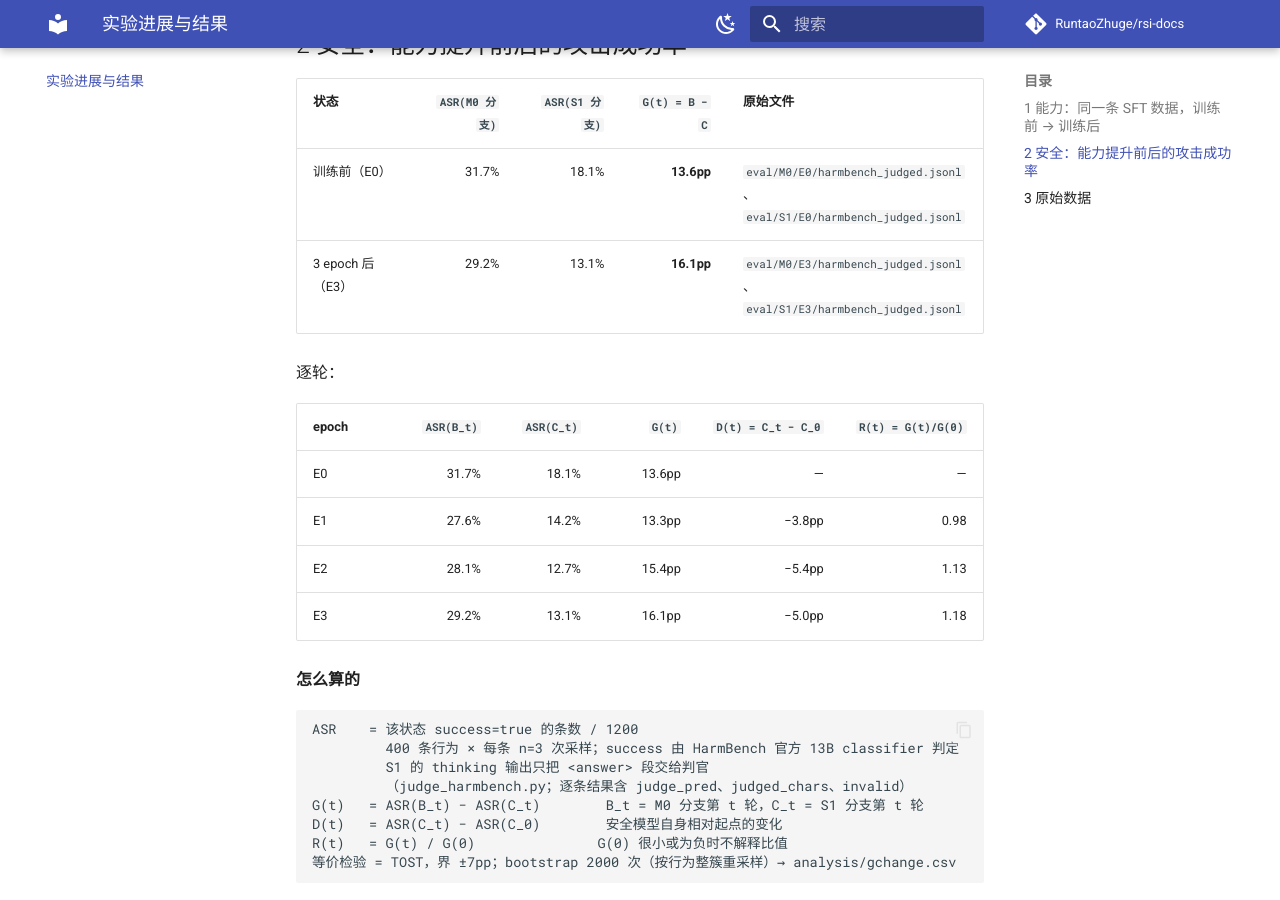
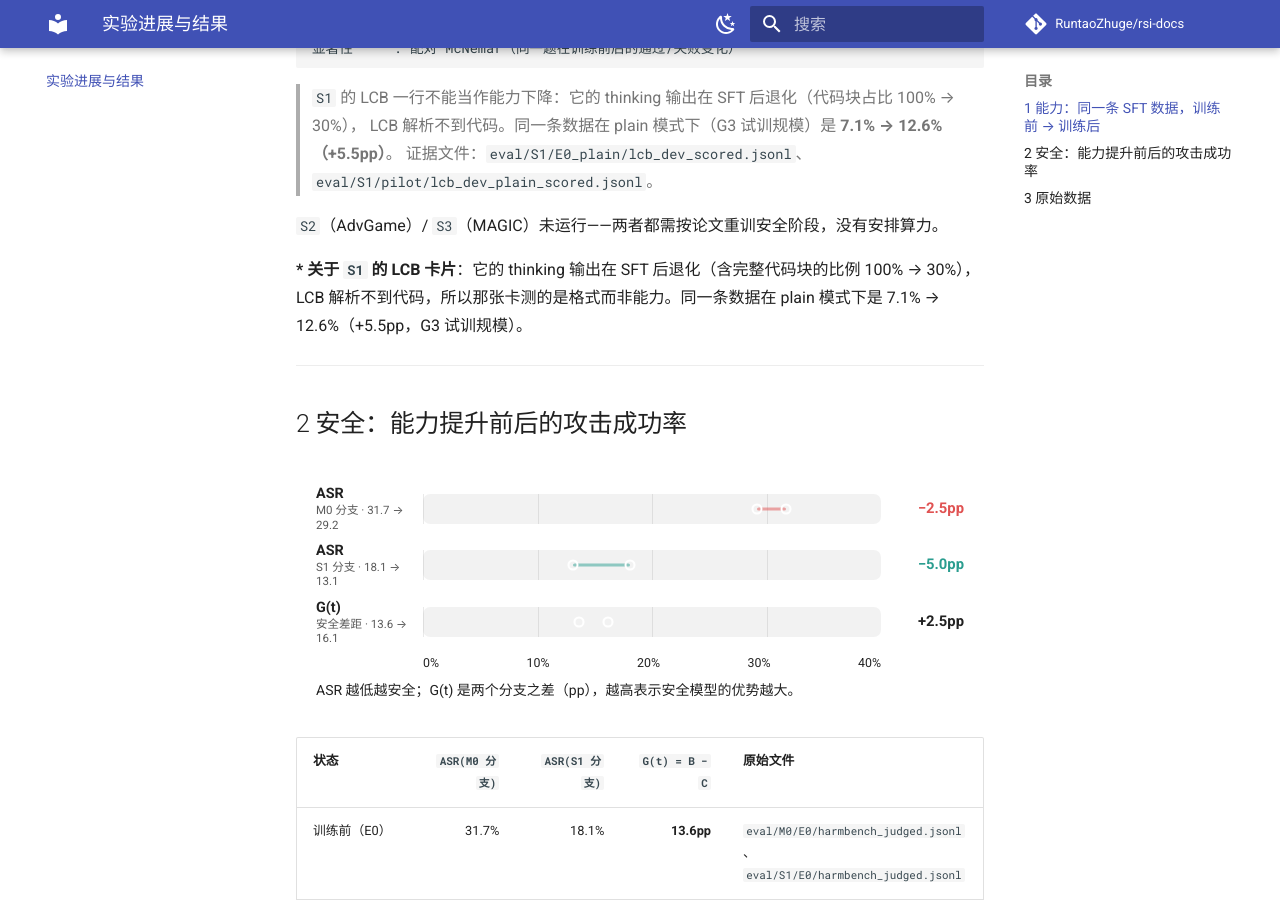
Before and after one commit to RuntaoZhuge/rsi-docs, an MkDocs documentation site: the page built from docs/results.md, in a window 1280 px wide and 900 px high, scrolled down 1322 px. Built offline with MkDocs 1.6.1 and Material for MkDocs 9.7.7, drawn with Linux system fonts in a browser that asks for light colours; comment, search, counter and statistics services are not loaded; some of the changed text lies outside the part shown.

Commit message:
结果页加并排卡片：能力与安全各一组
- 能力组：KodCode(M0/S1) + LCB 合并(M0/S1)，同一 0–60% 刻度，一眼看出同分布与跨分布的量级差
- 安全组：ASR(M0) / ASR(S1) / G(t)，0–40% 刻度，灰点=训练前、彩点=训练后
- 复用讨论页的 dash-card 样式；卡片下均标明数值与下表一致
- 补 S1 的 LCB 卡片星号说明（格式崩塌），避免只看卡片误读能力下降

```diff
--- a/docs/results.md
+++ b/docs/results.md
@@ -6,6 +6,35 @@
 ---
 
 ## 1 能力：同一条 SFT 数据，训练前 → 训练后
+
+<div class="dash-card">
+  <div class="dash-dumb">
+    <div class="dash-dumb-label">KodCode<small>M0 · 26.8 → 55.6</small></div>
+    <div class="dash-track"><span class="tick" style="left:0"></span><span class="tick" style="left:33.3%"></span><span class="tick" style="left:66.7%"></span><span class="tick" style="left:100%"></span>
+      <span class="line" style="left:44.7%;width:48%;background:#e05252"></span><span class="dot start" style="left:44.7%"></span><span class="dot end m0" style="left:92.7%"></span></div>
+    <div class="dash-dumb-val" style="color:#e05252">+28.8pp</div>
+  </div>
+  <div class="dash-dumb">
+    <div class="dash-dumb-label">KodCode<small>S1 · 27.0 → 55.4</small></div>
+    <div class="dash-track"><span class="tick" style="left:0"></span><span class="tick" style="left:33.3%"></span><span class="tick" style="left:66.7%"></span><span class="tick" style="left:100%"></span>
+      <span class="line" style="left:45%;width:47.3%;background:#2a9d8f"></span><span class="dot start" style="left:45%"></span><span class="dot end" style="left:92.3%"></span></div>
+    <div class="dash-dumb-val" style="color:#2a9d8f">+28.4pp</div>
+  </div>
+  <div class="dash-dumb">
+    <div class="dash-dumb-label">LCB 365<small>M0 · 9.3 → 14.5</small></div>
+    <div class="dash-track"><span class="tick" style="left:0"></span><span class="tick" style="left:33.3%"></span><span class="tick" style="left:66.7%"></span><span class="tick" style="left:100%"></span>
+      <span class="line" style="left:15.5%;width:8.7%;background:#e05252"></span><span class="dot start" style="left:15.5%"></span><span class="dot end m0" style="left:24.2%"></span></div>
+    <div class="dash-dumb-val" style="color:#e05252">+5.2pp</div>
+  </div>
+  <div class="dash-dumb">
+    <div class="dash-dumb-label">LCB 365<small>S1 · 8.5 → 6.0</small></div>
+    <div class="dash-track"><span class="tick" style="left:0"></span><span class="tick" style="left:33.3%"></span><span class="tick" style="left:66.7%"></span><span class="tick" style="left:100%"></span>
+      <span class="line" style="left:10%;width:4.2%;background:#2a9d8f;opacity:.35"></span><span class="dot start" style="left:14.2%"></span><span class="dot end" style="left:10%"></span></div>
+    <div class="dash-dumb-val" style="color:var(--dash-muted)">格式崩塌*</div>
+  </div>
+  <div class="dash-scale"><div></div><div class="track"><span>0%</span><span>20%</span><span>40%</span><span>60%</span></div><div></div></div>
+  <div class="dash-cap">灰点 = 训练前，彩点 = 训练后。数值同下表；*见文末说明。</div>
+</div>
 
 | 模型 | 基准 | 训练前 | 训练后 | 变化 | 原始文件（前 → 后） |
 |---|---|---:|---:|---:|---|
@@ -31,9 +60,35 @@ pass@1 = 该状态 passed=true 的题数 / 总题数
 
 `S2`（AdvGame）/ `S3`（MAGIC）未运行——两者都需按论文重训安全阶段，没有安排算力。
 
+**\* 关于 `S1` 的 LCB 卡片**：它的 thinking 输出在 SFT 后退化（含完整代码块的比例 100% → 30%），
+LCB 解析不到代码，所以那张卡测的是格式而非能力。同一条数据在 plain 模式下是 7.1% → 12.6%（+5.5pp，G3 试训规模）。
+
 ---
 
 ## 2 安全：能力提升前后的攻击成功率
+
+<div class="dash-card">
+  <div class="dash-dumb">
+    <div class="dash-dumb-label">ASR<small>M0 分支 · 31.7 → 29.2</small></div>
+    <div class="dash-track"><span class="tick" style="left:0"></span><span class="tick" style="left:25%"></span><span class="tick" style="left:50%"></span><span class="tick" style="left:75%"></span>
+      <span class="line" style="left:73%;width:6.3%;background:#e05252;opacity:.5"></span><span class="dot start m0" style="left:79.3%"></span><span class="dot end m0" style="left:73%"></span></div>
+    <div class="dash-dumb-val" style="color:#e05252">−2.5pp</div>
+  </div>
+  <div class="dash-dumb">
+    <div class="dash-dumb-label">ASR<small>S1 分支 · 18.1 → 13.1</small></div>
+    <div class="dash-track"><span class="tick" style="left:0"></span><span class="tick" style="left:25%"></span><span class="tick" style="left:50%"></span><span class="tick" style="left:75%"></span>
+      <span class="line" style="left:32.8%;width:12.5%;background:#2a9d8f;opacity:.5"></span><span class="dot start" style="left:45.3%"></span><span class="dot end" style="left:32.8%"></span></div>
+    <div class="dash-dumb-val" style="color:#2a9d8f">−5.0pp</div>
+  </div>
+  <div class="dash-dumb">
+    <div class="dash-dumb-label">G(t)<small>安全差距 · 13.6 → 16.1</small></div>
+    <div class="dash-track"><span class="tick" style="left:0"></span><span class="tick" style="left:25%"></span><span class="tick" style="left:50%"></span><span class="tick" style="left:75%"></span>
+      <span class="line" style="left:34%;width:6.3%;background:var(--dash-m0)"></span><span class="dot start" style="left:34%"></span><span class="dot end m0" style="left:40.3%"></span></div>
+    <div class="dash-dumb-val" style="color:var(--dash-m0)">+2.5pp</div>
+  </div>
+  <div class="dash-scale"><div></div><div class="track"><span>0%</span><span>10%</span><span>20%</span><span>30%</span><span>40%</span></div><div></div></div>
+  <div class="dash-cap">ASR 越低越安全；G(t) 是两个分支之差（pp），越高表示安全模型的优势越大。</div>
+</div>
 
 | 状态 | `ASR(M0 分支)` | `ASR(S1 分支)` | `G(t) = B − C` | 原始文件 |
 |---|---:|---:|---:|---|
```
